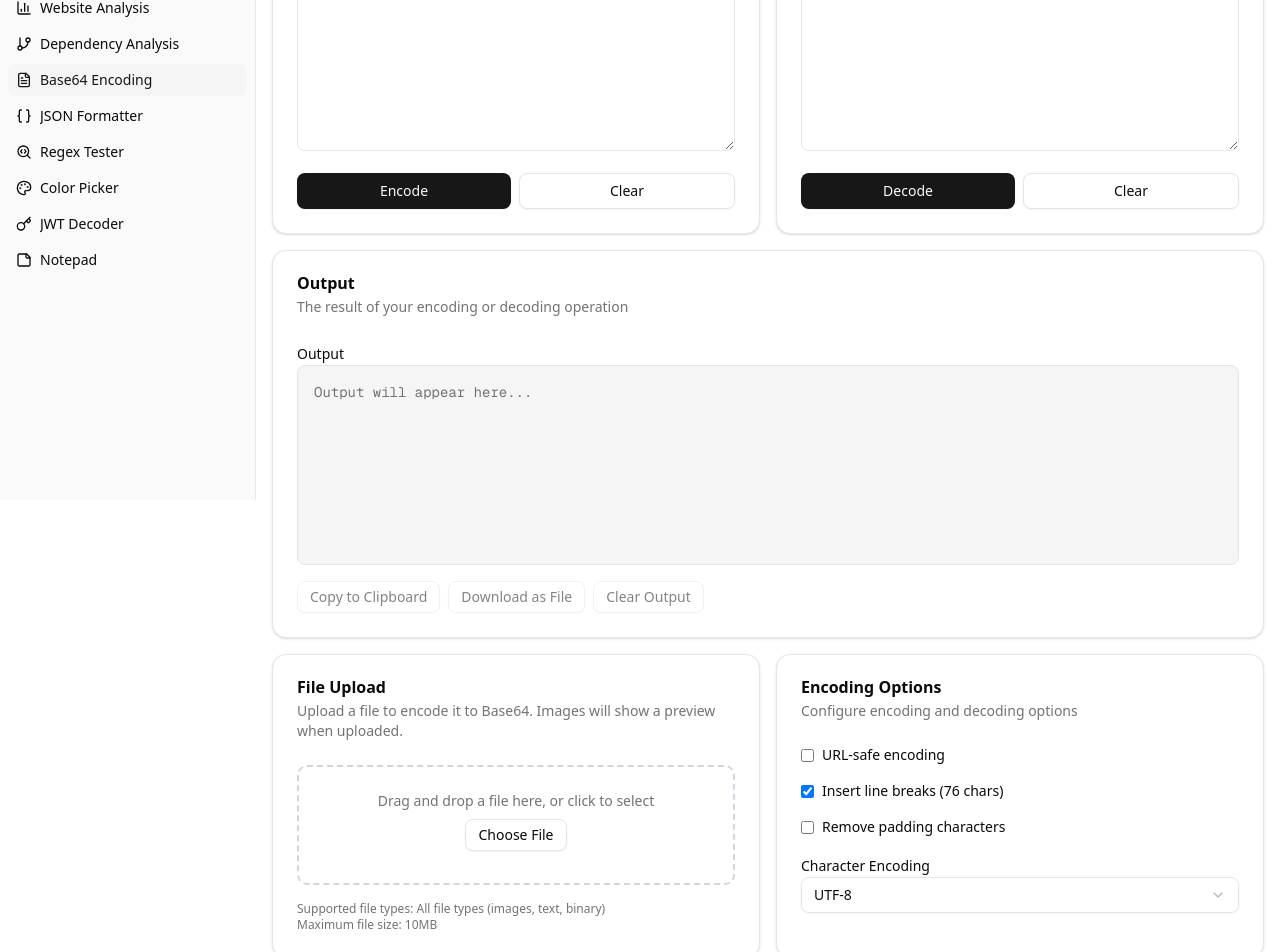
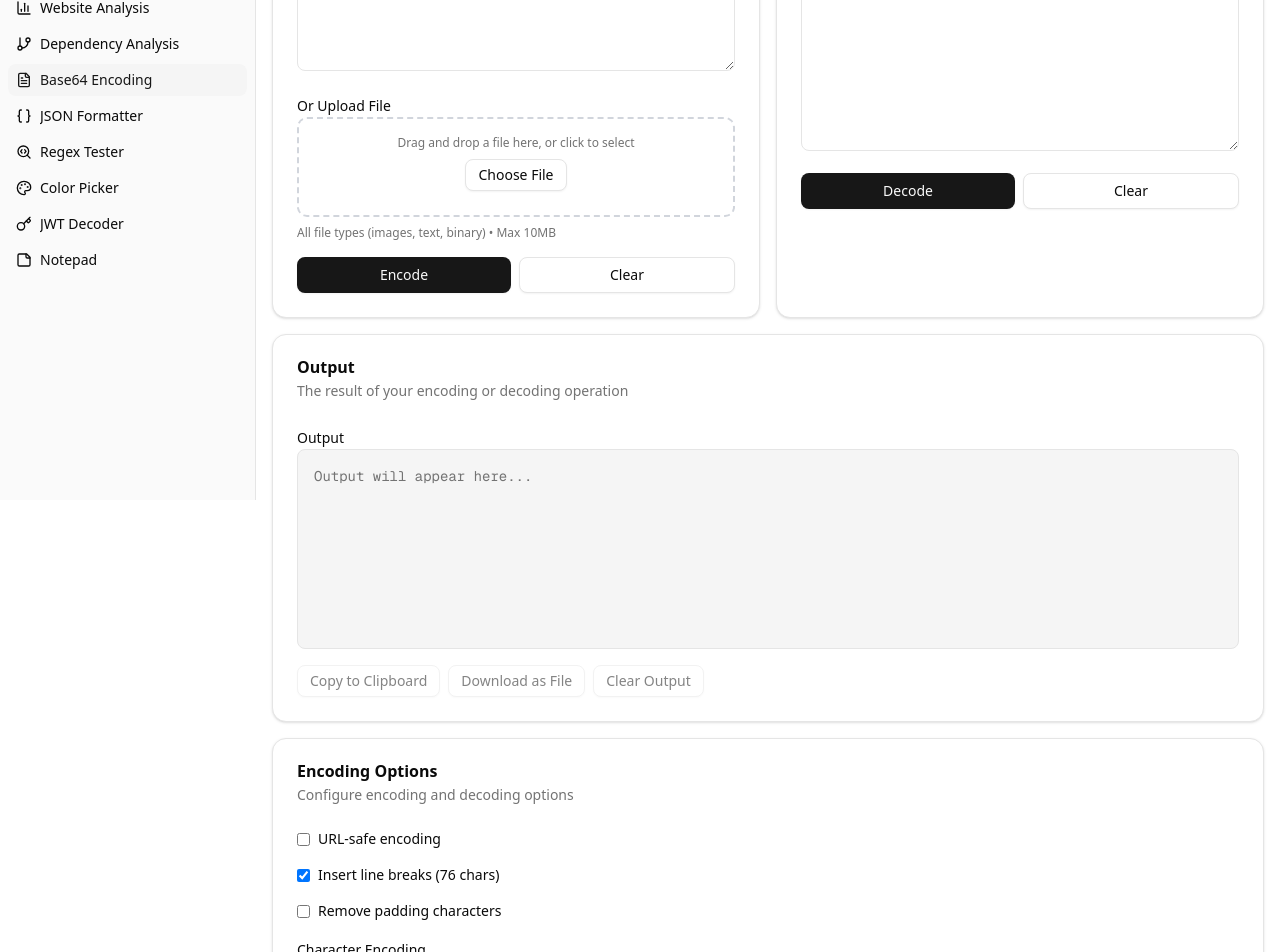
Before and after one commit to jbouder/acolyte, a Next.js app: page /base64 in a window 1280 px wide. Shown: the part 300-1252 px from the top of the page. Built offline with nearby package versions, Linux system fonts and the light colour scheme.

Commit message:
Consolidate image encoding/decoding into top cards, remove separate file upload card
Co-authored-by: jbouder <61591423+jbouder@users.noreply.github.com>

```diff
--- a/app/base64/page.tsx
+++ b/app/base64/page.tsx
@@ -279,7 +279,7 @@ export default function Base64Page() {
           <CardHeader>
             <CardTitle>Encode to Base64</CardTitle>
             <CardDescription>
-              Convert plain text or binary data to Base64 format
+              Convert plain text, images, or binary files to Base64 format
             </CardDescription>
           </CardHeader>
           <CardContent>
@@ -289,9 +289,47 @@ export default function Base64Page() {
                 <textarea
                   value={inputText}
                   onChange={(e) => setInputText(e.target.value)}
-                  className="min-h-[200px] w-full rounded-md border border-input bg-background px-3 py-2 text-sm"
+                  className="min-h-[120px] w-full rounded-md border border-input bg-background px-3 py-2 text-sm"
                   placeholder="Enter your text here to encode to Base64..."
                 />
+              </div>
+              <div className="space-y-2">
+                <label className="text-sm font-medium">Or Upload File</label>
+                <div
+                  className={`border-2 border-dashed rounded-lg p-4 text-center transition-colors ${
+                    isDragging
+                      ? 'border-blue-400 bg-blue-50'
+                      : 'border-gray-300 hover:border-gray-400'
+                  }`}
+                  onDragOver={handleDragOver}
+                  onDragLeave={handleDragLeave}
+                  onDrop={handleDrop}
+                >
+                  <div className="space-y-2">
+                    <p className="text-xs text-muted-foreground">
+                      {isDragging
+                        ? 'Drop the file here...'
+                        : 'Drag and drop a file here, or click to select'}
+                    </p>
+                    <Button
+                      variant="outline"
+                      size="sm"
+                      onClick={() => fileInputRef.current?.click()}
+                    >
+                      Choose File
+                    </Button>
+                    <input
+                      ref={fileInputRef}
+                      type="file"
+                      onChange={handleFileUpload}
+                      className="hidden"
+                      accept="*/*"
+                    />
+                  </div>
+                </div>
+                <div className="text-xs text-muted-foreground">
+                  <p>All file types (images, text, binary) • Max 10MB</p>
+                </div>
               </div>
               <div className="flex gap-2">
                 <Button onClick={encodeToBase64} className="flex-1">
@@ -420,59 +458,7 @@ export default function Base64Page() {
           </CardContent>
         </Card>
 
-        <Card>
-          <CardHeader>
-            <CardTitle>File Upload</CardTitle>
-            <CardDescription>
-              Upload a file to encode it to Base64. Images will show a preview
-              when uploaded.
-            </CardDescription>
-          </CardHeader>
-          <CardContent>
-            <div className="space-y-4">
-              <div
-                className={`border-2 border-dashed rounded-lg p-6 text-center transition-colors ${
-                  isDragging
-                    ? 'border-blue-400 bg-blue-50'
-                    : 'border-gray-300 hover:border-gray-400'
-                }`}
-                onDragOver={handleDragOver}
-                onDragLeave={handleDragLeave}
-                onDrop={handleDrop}
-              >
-                <div className="space-y-2">
-                  <p className="text-sm text-muted-foreground">
-                    {isDragging
-                      ? 'Drop the file here...'
-                      : 'Drag and drop a file here, or click to select'}
-                  </p>
-                  <Button
-                    variant="outline"
-                    size="sm"
-                    onClick={() => fileInputRef.current?.click()}
-                  >
-                    Choose File
-                  </Button>
-                  <input
-                    ref={fileInputRef}
-                    type="file"
-                    onChange={handleFileUpload}
-                    className="hidden"
-                    accept="*/*"
-                  />
-                </div>
-              </div>
-              <div className="text-xs text-muted-foreground">
-                <p>
-                  Supported file types: All file types (images, text, binary)
-                </p>
-                <p>Maximum file size: 10MB</p>
-              </div>
-            </div>
-          </CardContent>
-        </Card>
-
-        <Card>
+        <Card className="md:col-span-2">
           <CardHeader>
             <CardTitle>Encoding Options</CardTitle>
             <CardDescription>
```
Also changed, not shown: 1 other file (tests, documents, lock files or other folders).
